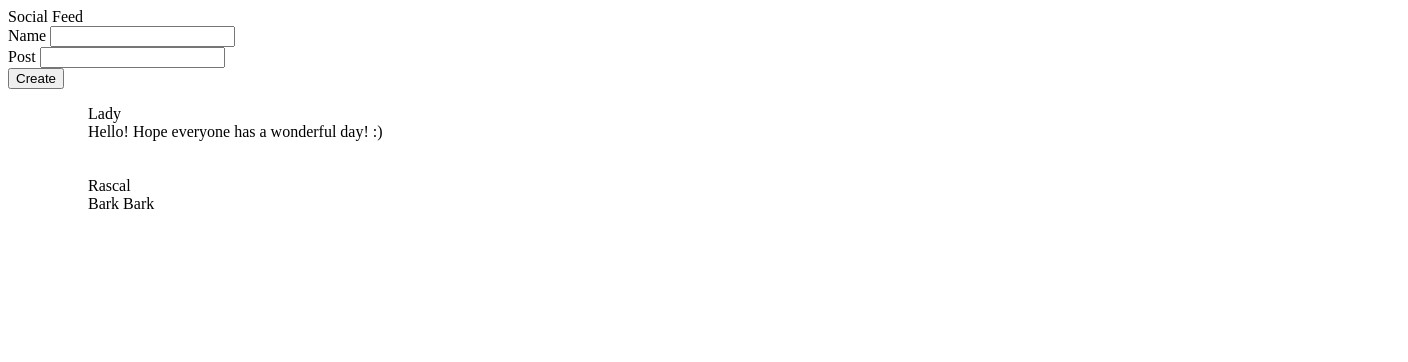
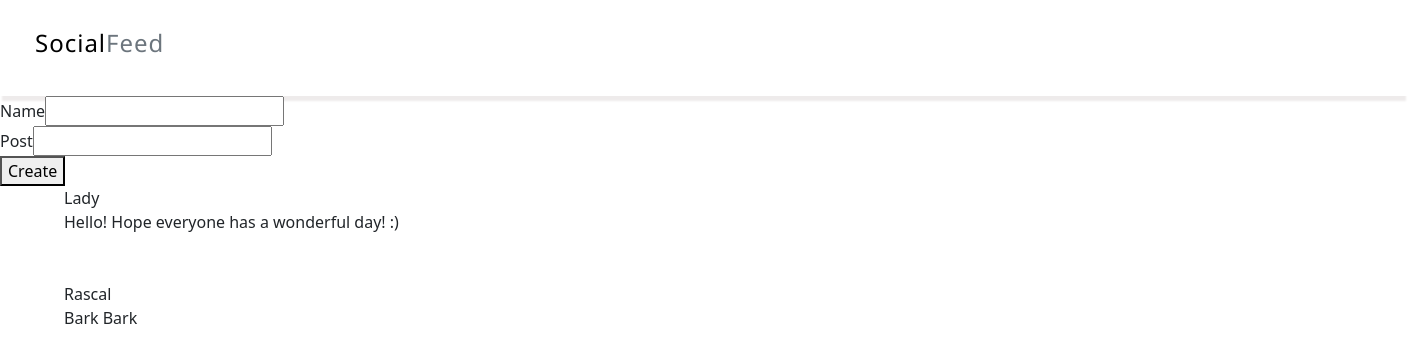
Before and after one commit to ladymeek37/social_feed_proj, a React (Create React App) app in the folder social-feed-react/: page / in a window 1280 px wide. Shown: the top 362 px of the page, 1408 px wide, since content can reach past the window. Built offline with nearby package versions, Linux system fonts and the light colour scheme.

Commit message:
added css styling to nav bar

```diff
--- a/social-feed-react/package.json
+++ b/social-feed-react/package.json
@@ -6,7 +6,9 @@
     "@testing-library/jest-dom": "^5.16.5",
     "@testing-library/react": "^13.4.0",
     "@testing-library/user-event": "^13.5.0",
+    "bootstrap": "^5.2.3",
     "react": "^18.2.0",
+    "react-bootstrap": "^2.7.0",
     "react-dom": "^18.2.0",
     "react-scripts": "5.0.1",
     "web-vitals": "^2.1.4"
--- /dev/null
+++ b/social-feed-react/src/App.css
@@ -0,0 +1,3 @@
+body{
+    background-color: rgb(220 241 241);
+}
--- a/social-feed-react/src/App.jsx
+++ b/social-feed-react/src/App.jsx
@@ -2,7 +2,7 @@ import React, { useState } from "react";
 import NavBar from "./Components/NavBar";
 import PostForm from "./Components/PostForm";
 import PostMapper from "./Components/PostMapper";
-
+import './App.css'
 const App = (props) => {
   const [posts, setPost] = useState([
     {
@@ -26,7 +26,7 @@ const App = (props) => {
   }
 
   return (
-    <div>
+    <div key ={App.id}>
       <NavBar />
       <PostForm addPost = {addPost}/>
       <PostMapper posts = {posts}/>
--- /dev/null
+++ b/social-feed-react/src/Components/NavBar.css
@@ -0,0 +1,13 @@
+.header{
+    font-family: 'Segoe UI', Tahoma, Geneva, Verdana, sans-serif;
+    font-size: 150%;
+    letter-spacing: 1px;
+    color: black;
+    background-color: white;
+    padding: 35px;
+    width:110%;
+    height: 110%;
+    margin-top: -10px;
+    box-shadow: 0 7px 2px -2px rgb(238, 235, 235);
+
+}
--- a/social-feed-react/src/Components/NavBar.jsx
+++ b/social-feed-react/src/Components/NavBar.jsx
@@ -1,9 +1,11 @@
 import React from 'react';
+import "./NavBar.css";
 
 const NavBar = (props) => {
     return (
-        <header>
-            Social Feed
+        <header className = "header">
+            Social
+            <h className = "text-muted">Feed</h>
         </header>
      );
 }
--- a/social-feed-react/src/Components/PostMapper.jsx
+++ b/social-feed-react/src/Components/PostMapper.jsx
@@ -6,7 +6,8 @@ import PostPresenter from './PostPresenter';
 const PostMapper = (props) => {
     return (
         <ul>
-            {props.posts.map(el => <PostPresenter el={el}/>)}
+
+            {props.posts.map((el,index) => <PostPresenter key={index} el={el}/>)}
 
         </ul>
      );
--- a/social-feed-react/src/index.js
+++ b/social-feed-react/src/index.js
@@ -1,6 +1,7 @@
 import React from 'react';
 import ReactDOM from 'react-dom/client';
 import App from './App';
+import 'bootstrap/dist/css/bootstrap.min.css';
 
 
 const root = ReactDOM.createRoot(document.getElementById('root'));
```
Also changed, not shown: 1 other file (tests, documents, lock files or other folders).
